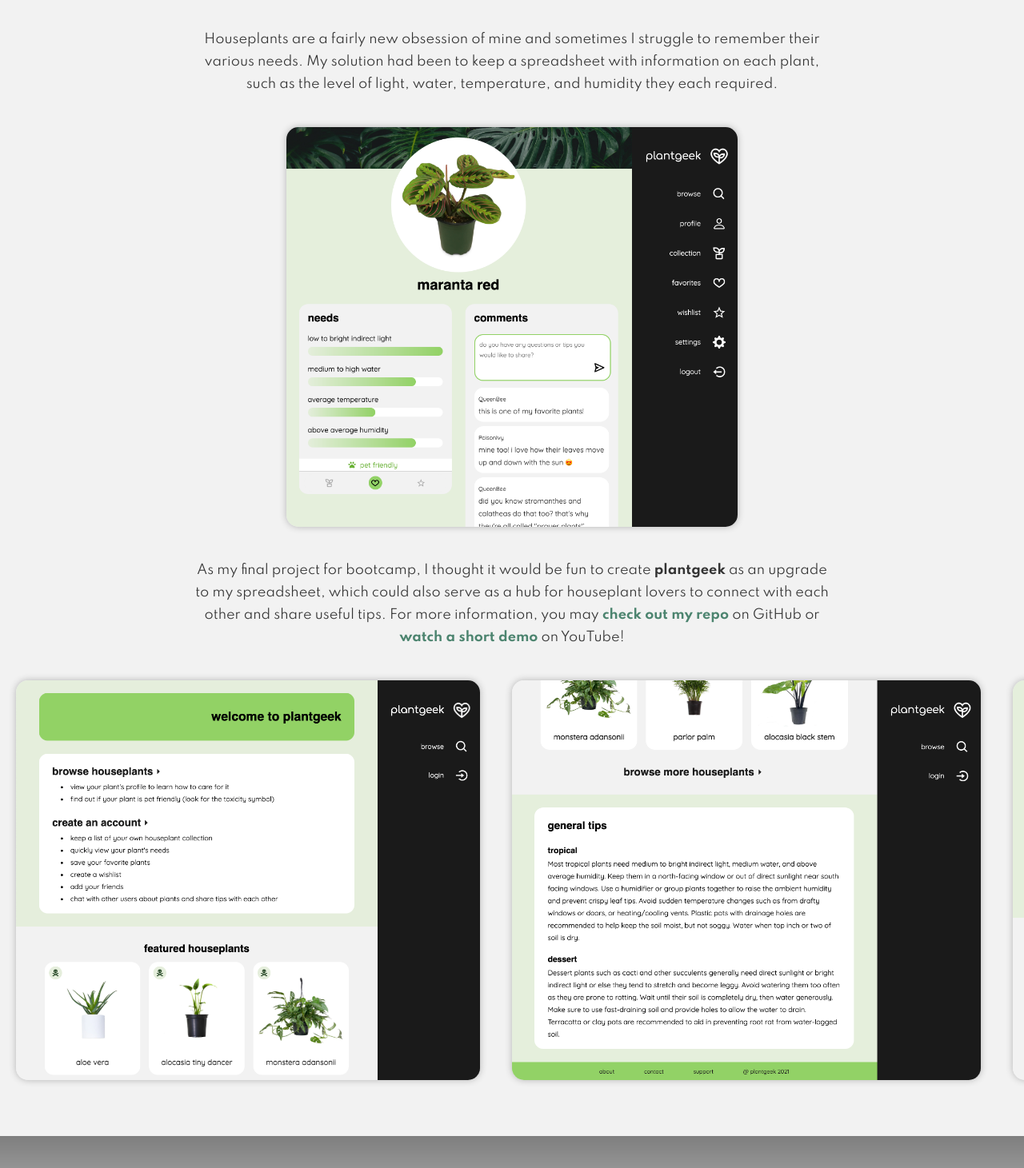
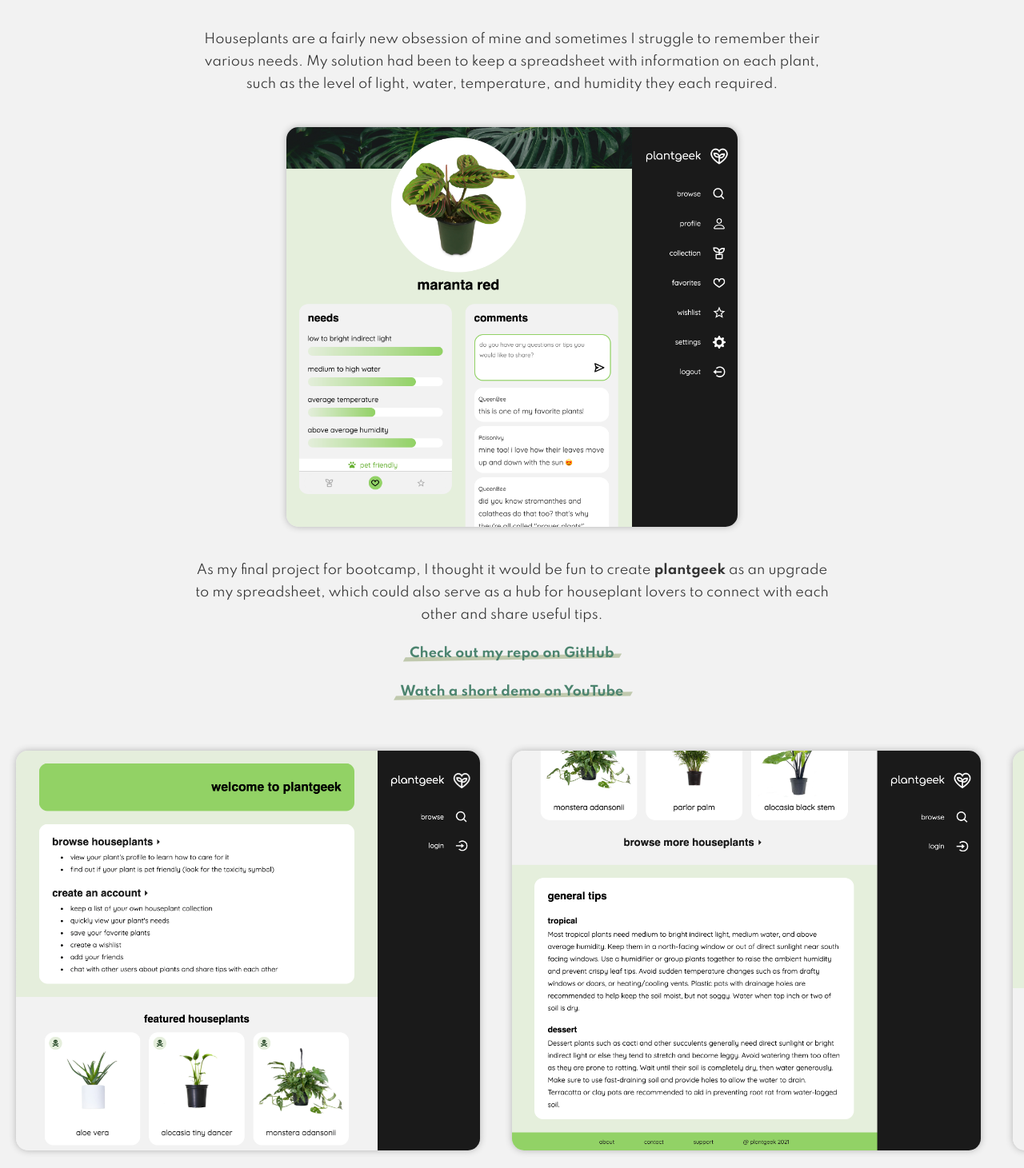
Before and after one commit to v-prt/portfolio, a React (Create React App) app: page /home in a window 1280 px wide. Shown: the part 1336-2797 px from the top of the page at 80% size. Built offline with nearby package versions, Linux system fonts and the light colour scheme; a web font is replaced by a local one.

Commit message:
improve mobile header & project text transitions

```diff
--- a/src/components/FeaturedProject.js
+++ b/src/components/FeaturedProject.js
@@ -33,14 +33,28 @@ export const FeaturedProject = () => {
         </p>
         <Image src={plantgeekPlantProfile} alt="" />
         <p>
-          As my final project for bootcamp, I thought it would be fun to create{" "}
-          <strong>plantgeek</strong> as an upgrade to my spreadsheet, which
-          could also serve as a hub for houseplant lovers to connect with each
-          other and share useful tips. For more information, you may
-          <a href="https://github.com/v-prt/plantgeek"> check out my repo</a> on
-          GitHub or
-          <a href="https://youtu.be/_LXWqhxIMrQ"> watch a short demo</a> on
-          YouTube!
+          As my final project for bootcamp, I thought it would be fun to create
+          <strong> plantgeek </strong>
+          as an upgrade to my spreadsheet, which could also serve as a hub for
+          houseplant lovers to connect with each other and share useful tips.
+          <p>
+            <a
+              href="https://github.com/v-prt/plantgeek"
+              target="_blank"
+              rel="noreferrer"
+            >
+              Check out my repo on GitHub
+            </a>
+          </p>
+          <p>
+            <a
+              href="https://youtu.be/_LXWqhxIMrQ"
+              target="_blank"
+              rel="noreferrer"
+            >
+              Watch a short demo on YouTube
+            </a>
+          </p>
         </p>
       </Description>
       <Gallery>
@@ -92,8 +106,25 @@ const Description = styled.div`
   a {
     color: ${COLORS.medium};
     font-weight: bold;
+    position: relative;
+    z-index: 1;
+    &:after {
+      background: ${COLORS.light};
+      content: "";
+      height: 5px;
+      width: 100%;
+      position: absolute;
+      bottom: 1px;
+      right: -1px;
+      z-index: -1;
+      transform: skew(-30deg) rotate(-1deg) scale(1.05);
+      transition: 0.2s ease-in-out;
+    }
     &:hover {
       color: #333;
+      &:after {
+        transform: skew(30deg) rotate(1deg) scale(1.1);
+      }
     }
   }
 `;
@@ -119,6 +150,7 @@ const Image = styled.img`
 
 const ViewProjects = styled.div`
   background: linear-gradient(rgba(0, 0, 0, 0.5), transparent);
+  backdrop-filter: blur(3px);
   color: ${COLORS.light};
   width: 100%;
   display: flex;
--- a/src/components/Header.js
+++ b/src/components/Header.js
@@ -2,9 +2,8 @@ import React from "react";
 import { NavLink } from "react-router-dom";
 import styled, { keyframes } from "styled-components";
 import { COLORS } from "../GlobalStyles";
-import { FaGithub, FaTwitter, FaLinkedin } from "react-icons/fa";
-import { GrMail } from "react-icons/gr";
 import { BiMenu } from "react-icons/bi";
+import { SocialLinks } from "./SocialLinks";
 
 export const Header = () => {
   return (
@@ -25,28 +24,7 @@ export const Header = () => {
           </li>
         </ul>
       </Nav>
-      <SocialLinks>
-        <a href="https://github.com/v-prt">
-          <Icon>
-            <FaGithub />
-          </Icon>
-        </a>
-        <a href="https://www.linkedin.com/in/victoria-peart/">
-          <Icon>
-            <FaLinkedin />
-          </Icon>
-        </a>
-        <a href="https://www.twitter.com/vikki_peart">
-          <Icon>
-            <FaTwitter />
-          </Icon>
-        </a>
-        <a href="mailto:v-peart@outlook.com">
-          <Icon>
-            <GrMail />
-          </Icon>
-        </a>
-      </SocialLinks>
+      <SocialLinks />
     </Wrapper>
   );
 };
@@ -61,12 +39,13 @@ const Wrapper = styled.header`
   background: rgba(252, 247, 243, 0.6);
   box-shadow: 0px 10px 15px -15px #999;
   backdrop-filter: blur(8px);
-  width: 100%;
+  width: calc(100% - 40px); // accounts for padding
   position: fixed;
   display: flex;
   justify-content: space-between;
   align-items: center;
-  z-index: 1;
+  padding: 10px 20px;
+  z-index: 3; // accounts for higher index of a:before
   @media screen and (prefers-reduced-motion: reduce) {
     animation: none;
   }
@@ -86,26 +65,27 @@ const Nav = styled.nav`
     }
     ul {
       background: ${COLORS.lightest};
+      box-shadow: 0px 10px 20px -15px #333;
+      flex-direction: column;
       position: absolute;
       top: 45px;
-      flex-direction: column;
-      visibility: hidden;
-      opacity: 0;
-      // FIXME: menu shows briefly when sizing down the window
-      transition: 0.2s ease-in-out;
-      transition-delay: 0.3s;
+      right: 0px; // accounts for header's padding
+      overflow: hidden;
+      z-index: 1;
       li {
+        opacity: 0;
+        height: 0;
         width: 100vw;
         display: flex;
         align-items: center;
-        text-align: center;
+        transition: 0.3s ease-in-out;
+        transition-delay: 0.3s;
       }
     }
     &:hover {
-      ul {
-        visibility: visible;
-        opacity: 100%;
-        box-shadow: 0px 10px 20px -15px #333;
+      li {
+        opacity: 1;
+        height: 43px;
       }
     }
   }
@@ -137,11 +117,6 @@ const Link = styled(NavLink)`
   }
 `;
 
-const SocialLinks = styled.div`
-  margin: 10px 20px;
-  display: flex;
-`;
-
 const Icon = styled.div`
   color: #333;
   margin: 0 10px;
--- /dev/null
+++ b/src/components/SocialLinks.js
@@ -0,0 +1,50 @@
+import styled from "styled-components";
+import { FaGithub, FaTwitter, FaLinkedin } from "react-icons/fa";
+import { GrMail } from "react-icons/gr";
+import { COLORS } from "../GlobalStyles";
+
+export const SocialLinks = () => {
+  return (
+    <div>
+      <a href="https://github.com/v-prt" target="_blank" rel="noreferrer">
+        <Icon>
+          <FaGithub />
+        </Icon>
+      </a>
+      <a
+        href="https://www.linkedin.com/in/victoria-peart/"
+        target="_blank"
+        rel="noreferrer"
+      >
+        <Icon>
+          <FaLinkedin />
+        </Icon>
+      </a>
+      <a
+        href="https://www.twitter.com/vikki_peart"
+        target="_blank"
+        rel="noreferrer"
+      >
+        <Icon>
+          <FaTwitter />
+        </Icon>
+      </a>
+      <a href="mailto:v-peart@outlook.com">
+        <Icon>
+          <GrMail />
+        </Icon>
+      </a>
+    </div>
+  );
+};
+
+const Icon = styled.div`
+  display: inline;
+  color: #333;
+  margin: 0 10px;
+  font-size: 1.3rem;
+  transition: 0.2s ease-in-out;
+  &:hover {
+    color: ${COLORS.medium};
+  }
+`;
--- a/src/routes/About.js
+++ b/src/routes/About.js
@@ -25,15 +25,13 @@ export const About = () => {
 
 const Wrapper = styled.div`
   width: 100vw;
-  /* overscroll-behavior-y: none;
-  overscroll-behavior-x: none; */
 `;
 
 const Background = styled.div`
   background: linear-gradient(#000, #000),
     url(${background}) center center / cover;
+  background-blend-mode: saturation;
   height: 100vh;
-  background-blend-mode: saturation;
   width: 100vw;
   position: fixed;
   z-index: -1;
--- a/src/routes/Homepage.js
+++ b/src/routes/Homepage.js
@@ -83,6 +83,7 @@ const fadeIn = keyframes`
 const Banner = styled.div`
   animation: ${fadeIn} 2s ease-in-out;
   background: rgba(0, 0, 0, 0.5);
+  backdrop-filter: blur(5px);
   color: #c0c9ae;
   text-align: center;
   height: 300px;
--- a/src/routes/Projects.js
+++ b/src/routes/Projects.js
@@ -57,12 +57,30 @@ export const Projects = () => {
           </Title>
           <Details visible={eagleTek}>
             <p>
-              <em>Collaborators</em> :{" "}
-              <a href="https://www.linkedin.com/in/andrew-fenrich/">
-                Andrew Fenrich
-              </a>{" "}
-              (Backend), <a href="https://mariiesmall.com/"> Marie Petit</a>{" "}
-              (Frontend), && <b>Myself</b> (Team Lead, Frontend)
+              <em>Collaborators : </em>
+              <p>
+                <b>Myself</b> (Team Lead, Frontend)
+              </p>
+              <p>
+                <a
+                  href="https://www.linkedin.com/in/andrew-fenrich/"
+                  target="_blank"
+                  rel="noreferrer"
+                >
+                  Andrew Fenrich
+                </a>{" "}
+                (Backend)
+              </p>
+              <p>
+                <a
+                  href="https://mariiesmall.com/"
+                  target="_blank"
+                  rel="noreferrer"
+                >
+                  Marie Petit
+                </a>{" "}
+                (Frontend)
+              </p>
             </p>
             <p>
               This group project was completed over the course of one week as
@@ -78,7 +96,11 @@ export const Projects = () => {
             </p>
             <p>
               To see the app in action, you may{" "}
-              <a href="https://www.youtube.com/watch?v=a9O7pC1S2KI">
+              <a
+                href="https://www.youtube.com/watch?v=a9O7pC1S2KI"
+                target="_blank"
+                rel="noreferrer"
+              >
                 watch a short demo
               </a>{" "}
               on YouTube!
@@ -235,7 +257,9 @@ const Title = styled.div`
 `;
 
 const Details = styled.div`
-  display: ${(props) => (props.visible ? "block" : "none")};
+  opacity: ${(props) => (props.visible ? "1" : "0")};
+  max-height: ${(props) => (props.visible ? "1000px" : "0")};
+  transition: 0.5s ease-in-out;
   p {
     max-width: 800px;
     margin: 20px;
@@ -251,8 +275,8 @@ const Details = styled.div`
 
 const Gallery = styled.div`
   display: flex;
-  width: 100%;
-  overflow: hidden;
+  width: calc(100% - 40px);
+  border-bottom: 1px dotted #ccc;
   overflow-x: scroll;
 `;
 
@@ -264,9 +288,15 @@ const fadeIn = keyframes`
 const Image = styled.img`
   animation: ${fadeIn} 2s ease-in-out;
   height: 500px;
-  margin: 20px;
-  border-radius: 15px;
-  box-shadow: 0px 0px 8px #b3b3b3;
+  margin: 20px 10px;
+  border-radius: 10px;
+  position: relative; // removes glitch where page stops scrolling vertically when hovering on gallery
+  // TODO: slide stacking?
+  /* position: sticky;
+  left: 20px; */
+  &:first-child {
+    margin-left: 0;
+  }
   @media (max-width: 1000px) {
     height: 300px;
   }
```
Also changed, not shown: jsconfig.json (added, +12 -0 lines).
